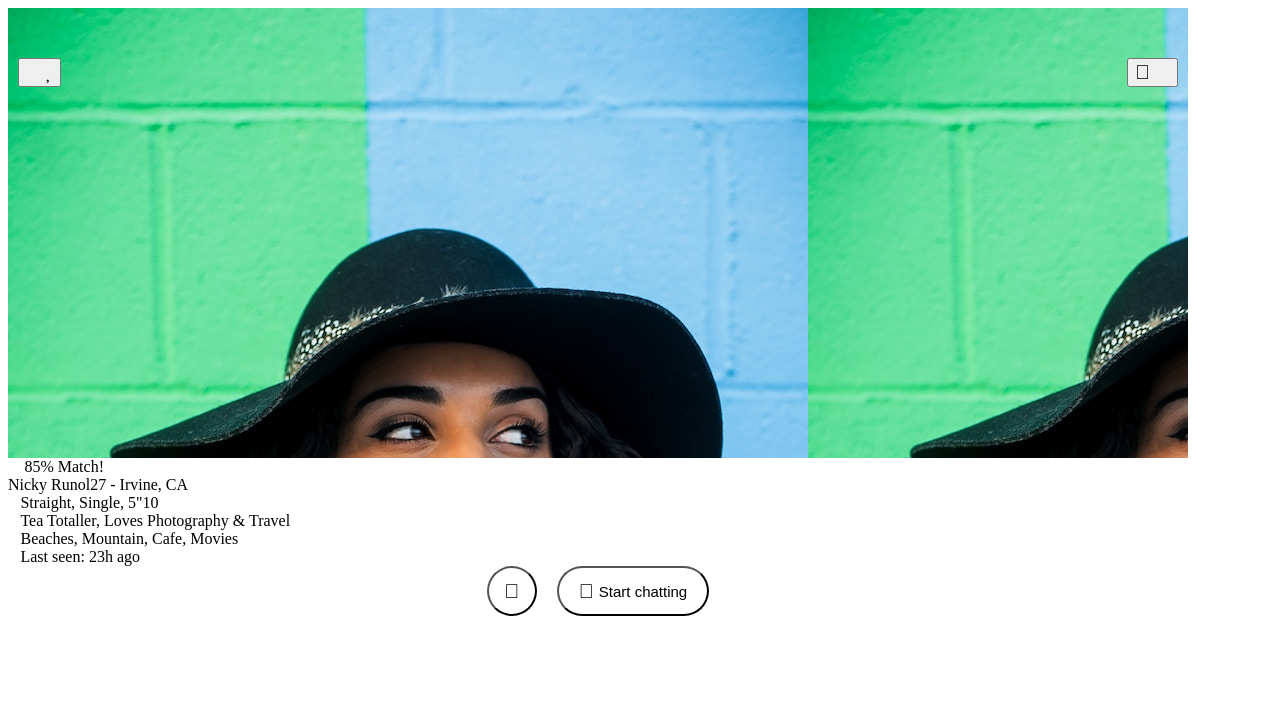
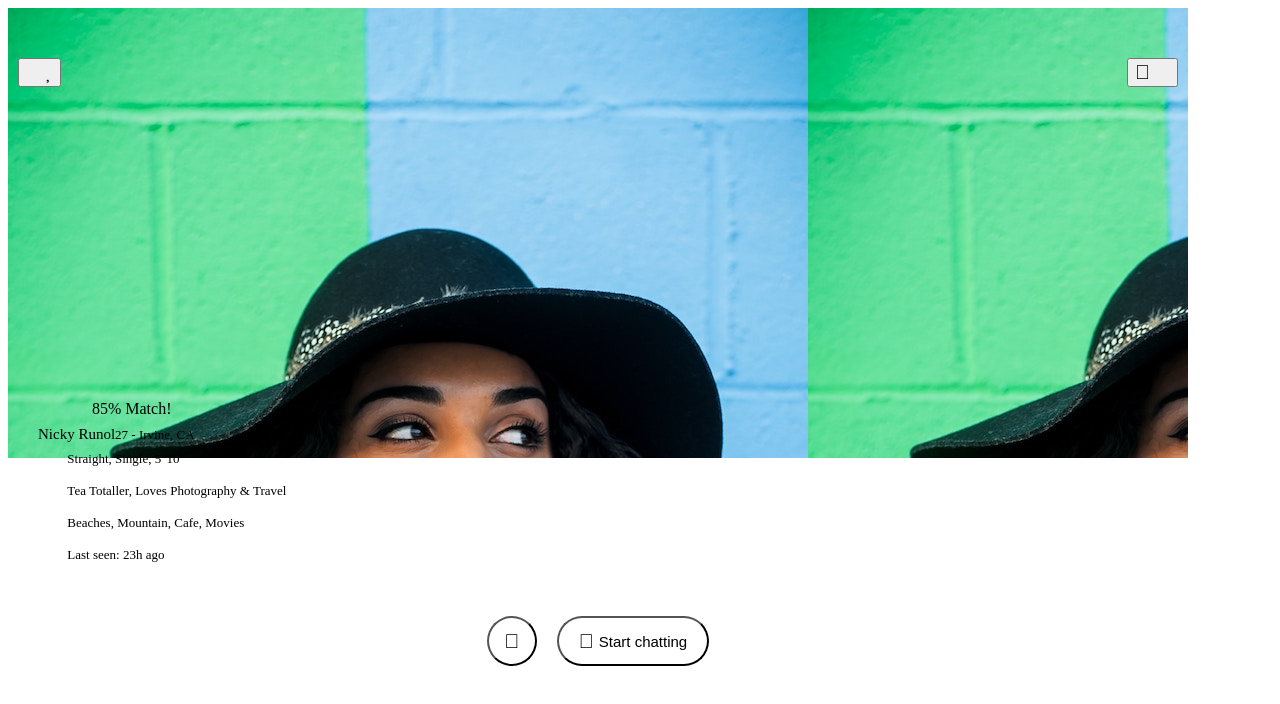
Before and after one commit to pierretranva/housify, a React (Create React App) app in the folder housify/: page / in a window 1280 px wide. Shown: the top 704 px of the page. Built offline with nearby package versions, Linux system fonts and the light colour scheme.

Commit message:
Changed class names in ProfileItem.js

```diff
--- a/housify/src/components/ProfileItem.js
+++ b/housify/src/components/ProfileItem.js
@@ -13,45 +13,45 @@ const ProfileItem = ({
   name
 }) => {
   return (
-    <div className={styles.containerProfileItem}>
-      <div className={styles.matchesProfileItem}>
-        <span className={styles.matchesTextProfileItem}>
+    <div className="containerProfileItem">
+      <div className="matchesProfileItem">
+        <span className="matchesTextProfileItem">
           <Icon name="heart" /> {matches}% Match!
         </span>
       </div>
 
-      <span className={styles.name}>{name}</span>
+      <span className="name">{name}</span>
 
-      <span className={styles.descriptionProfileItem}>
+      <span className="descriptionProfileItem">
         {age} - {location}
       </span>
 
-      <div className={styles.info}>
-        <span className={styles.iconProfile}>
+      <div className="info">
+        <span className="iconProfile">
           <Icon name="user" />
         </span>
-        <span className={styles.infoContent}>{info1}</span>
+        <span className="infoContent">{info1}</span>
       </div>
 
-      <div className={styles.info}>
-        <span className={styles.iconProfile}>
+      <div className="info">
+        <span className="iconProfile">
           <Icon name="circle" />
         </span>
-        <span className={styles.infoContent}>{info2}</span>
+        <span className="infoContent">{info2}</span>
       </div>
 
-      <div className={styles.info}>
-        <span className={styles.iconProfile}>
+      <div className="info">
+        <span className="iconProfile">
           <Icon name="hashtag" />
         </span>
-        <span className={styles.infoContent}>{info3}</span>
+        <span className="infoContent">{info3}</span>
       </div>
 
-      <div className={styles.info}>
-        <span className={styles.iconProfile}>
+      <div className="info">
+        <span className="iconProfile">
           <Icon name="calendar" />
         </span>
-        <span className={styles.infoContent}>{info4}</span>
+        <span className="infoContent">{info4}</span>
       </div>
     </div>
   );
```
